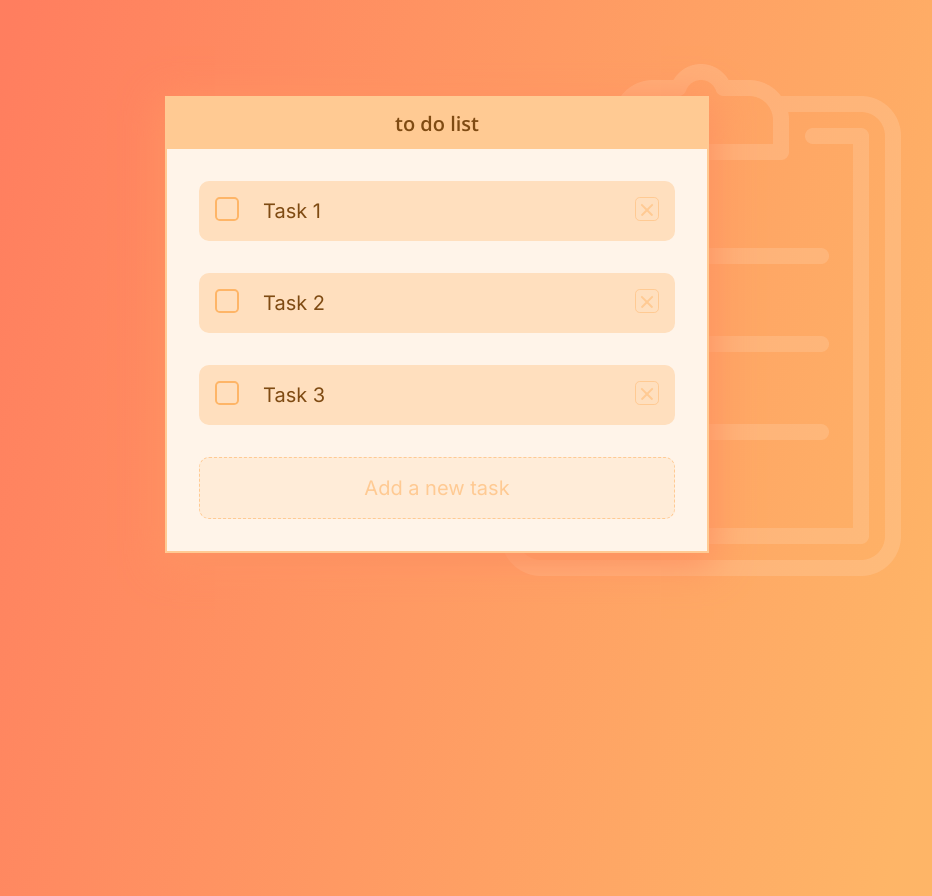
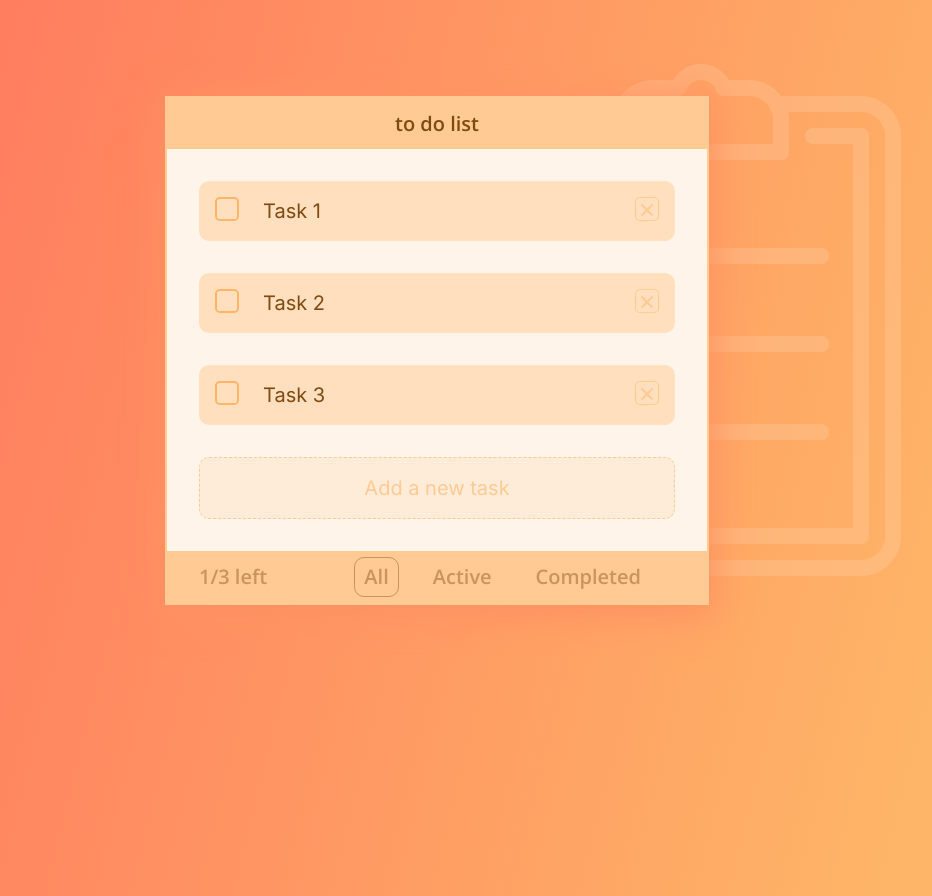
Before and after one commit to LeuKhaak/vue_1, a Vue app: page / in a window 1280 px wide. Shown: the whole page, without its empty margins (203-1135 px from the left). Built offline with nearby package versions, Linux system fonts and the light colour scheme.

Commit message:
feature/TD-3 props updated

```diff
--- a/src/components/Content/List.vue
+++ b/src/components/Content/List.vue
@@ -1,13 +1,21 @@
 <template>
   <ul :class="$style.list">
-    <Task v-for="task in tasks" :key="task.name" :task="task" />
+    <Task v-for="task in tasks" :key="task.id" :name="task.name" />
   </ul>
 </template>
 
 <script>
 import Task from "./Task/Task.vue";
 export default {
-  props: ["tasks"],
+  data() {
+    return {
+      tasks: [
+        { id: 1, name: "Task 1" },
+        { id: 2, name: "Task 2" },
+        { id: 3, name: "Task 3" },
+      ],
+    };
+  },
   components: {
     Task,
   },
--- a/src/components/Content/Task/Task.vue
+++ b/src/components/Content/Task/Task.vue
@@ -2,7 +2,7 @@
   <label>
     <li :class="$style.task">
       <Checkbox />
-      <TaskValue :task="task" />
+      <TaskValue :name="name" />
       <BtnDelete />
     </li>
   </label>
@@ -20,10 +20,7 @@ export default {
     BtnDelete,
   },
   props: {
-    task: {
-      type: Object,
-      requared: true,
-    },
+    name: String,
   },
 };
 </script>
--- a/src/components/Content/Task/TaskValue.vue
+++ b/src/components/Content/Task/TaskValue.vue
@@ -1,14 +1,11 @@
 <template>
-  <span :class="$style.text">{{ task.name }}</span>
+  <span :class="$style.text">{{ name }}</span>
 </template>
 
 <script>
 export default {
   props: {
-    task: {
-      type: Object,
-      requared: true,
-    },
+    name: String,
   },
 };
 </script>
--- a/src/components/Filter/Category.vue
+++ b/src/components/Filtering/Category.vue
@@ -1,18 +1,17 @@
 <template>
   <label>
-    <input type="radio" name="tasks" />
-    <span :class="$style.category">{{ category.name }}</span>
+    <input type="radio" name="tasks" :checked="isChecked" />
+    <span :class="$style.category">{{ name }}</span>
   </label>
 </template>
 
 <script>
 export default {
   props: {
-    category: {
-      type: Object,
-      requared: true,
-    },
+    name: String,
+    isChecked: Boolean,
   },
+  requared: true,
 };
 </script>
 
--- a/src/components/Filter/Filter.vue
+++ b/src/components/Filtering/Filtering.vue
@@ -4,8 +4,9 @@
     <div :class="$style.wrapper">
       <Category
         v-for="category in categories"
-        :key="category.name"
-        :category="category"
+        :key="category.id"
+        :name="category.name"
+        :isChecked="category.isChecked"
       />
     </div>
   </div>
@@ -16,7 +17,15 @@ import Left from "./Left.vue";
 import Category from "./Category.vue";
 
 export default {
-  props: ["categories"],
+  data() {
+    return {
+      categories: [
+        { id: 1, name: "All", isChecked: true },
+        { id: 2, name: "Active", isChecked: false },
+        { id: 3, name: "Completed", isChecked: false },
+      ],
+    };
+  },
   components: {
     Left,
     Category,
--- a/src/components/ToDo.vue
+++ b/src/components/ToDo.vue
@@ -4,8 +4,8 @@
       <div :class="$style.container">
         <div :class="$style.area">
           <Title />
-          <Content :tasks="tasks" />
-          <Filter :categories="categories" />
+          <Content />
+          <Filtering />
         </div>
       </div>
     </div>
@@ -13,27 +13,13 @@
 </template>
 
 <script>
-import Filter from "./Filter/Filter.vue";
+import Filtering from "./Filtering/Filtering.vue";
 import Title from "./Title/Title.vue";
 import Content from "./Content/Content.vue";
 
 export default {
-  data() {
-    return {
-      categories: [
-        { id: 1, name: "All", checked: true },
-        { id: 2, name: "Active", checked: false },
-        { id: 3, name: "Completed", checked: false },
-      ],
-      tasks: [
-        { id: 1, name: "Task 1" },
-        { id: 2, name: "Task 2" },
-        { id: 3, name: "Task 3" },
-      ],
-    };
-  },
   components: {
-    Filter,
+    Filtering,
     Title,
     Content,
   },
```
Also changed, not shown: src/components/Filtering/Left.vue (renamed from src/components/Filter/Left.vue).
